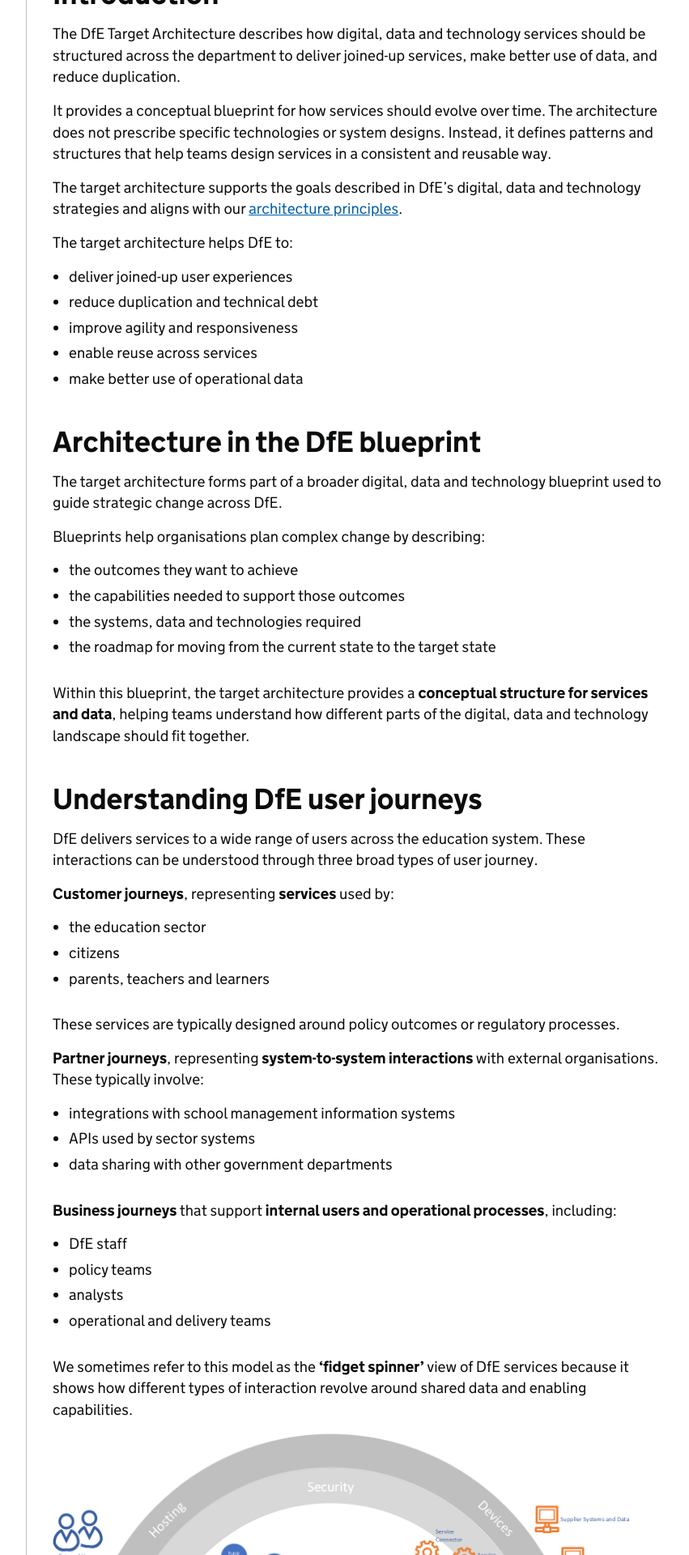
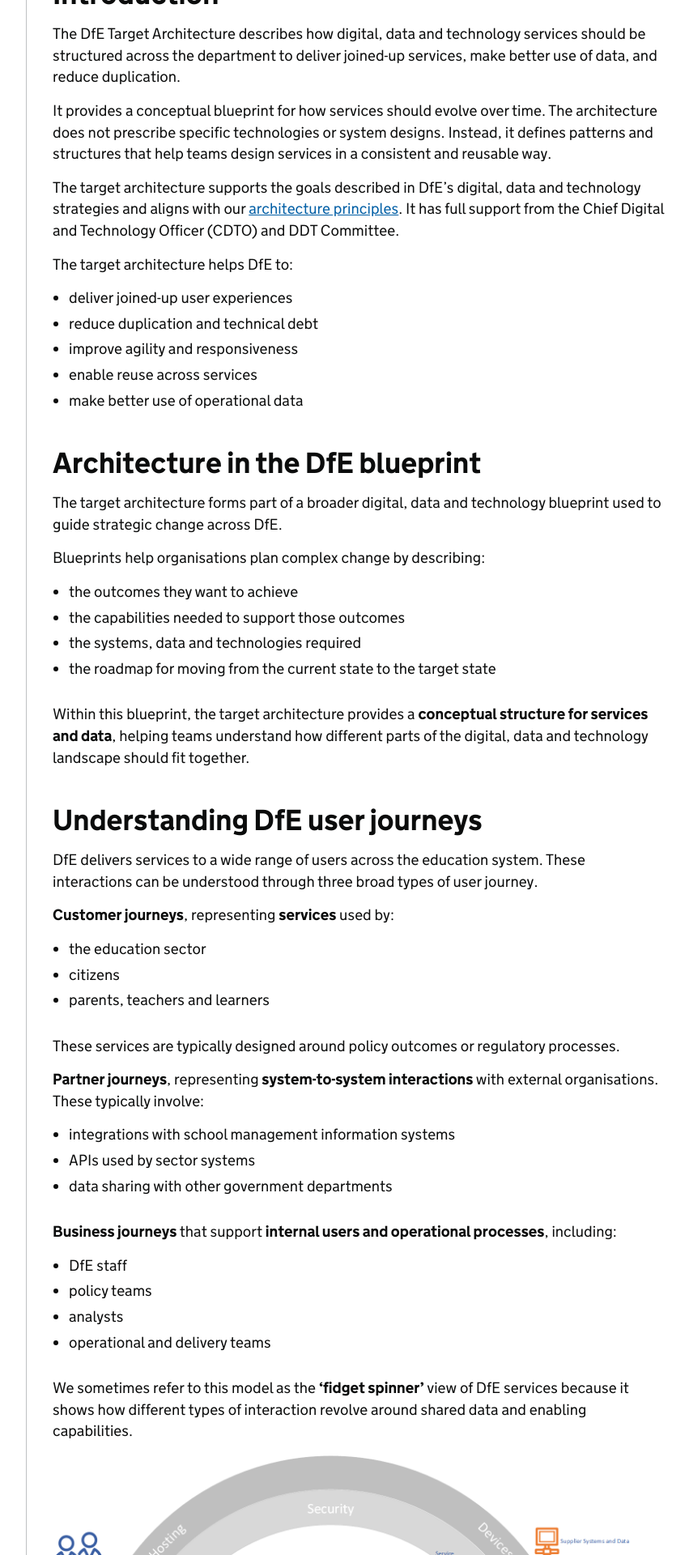
Before and after one commit to DFE-Digital/architecture, a Jekyll site: the page built from reference/dfe-target-architecture.md, in a window 1280 px wide. Shown: the part 884-2804 px from the top of the page at 81% size, without its empty margins (298-1149 px from the left). Built offline with Jekyll 4.4.1, drawn with Linux system fonts in a browser that asks for light colours; our own code applies the rules of GitHub Pages for plain Markdown files.

Commit message:
Added mandate

```diff
--- a/reference/dfe-target-architecture.md
+++ b/reference/dfe-target-architecture.md
@@ -37,7 +37,7 @@ system designs. Instead, it defines patterns and structures that help
 teams design services in a consistent and reusable way.
 
 The target architecture supports the goals described in DfE's digital,
-data and technology strategies and aligns with our [architecture principles](../../#principles).
+data and technology strategies and aligns with our [architecture principles](../../#principles). It has full support from the Chief Digital and Technology Officer (CDTO) and DDT Committee.
 
 The target architecture helps DfE to:
 
```
Also changed, not shown: other parts of reference/dfe-target-architecture.md (+1 -1 lines).
